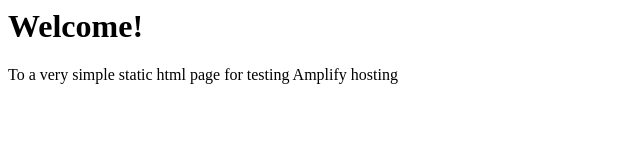
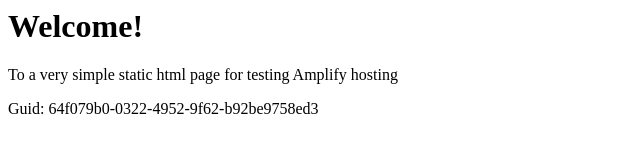
Before and after one commit to aws-aemilia-lhr/Github-PR-Commit-Integration-Test-DoNotTouch-GitHubAutoBuildPrPreviewCanaryTest-v1-prod-eu-west-2, a website: page src/index.html in a window 1280 px wide. Shown: the whole page, without its empty margins (0-640 px from the left). Drawn offline with Linux system fonts and the light colour scheme.

Commit message:
commit from integ tests

```diff
--- a/src/index.html
+++ b/src/index.html
@@ -1,3 +1,5 @@
+
+
 <html lang="en">
 
 <head>
@@ -10,6 +12,6 @@
 <body>
     <h1>Welcome!</h1>
     <p>To a very simple static html page for testing Amplify hosting</p>
-</body>
+    <p>Guid: 64f079b0-0322-4952-9f62-b92be9758ed3</p></body>
 
 </html>
```
